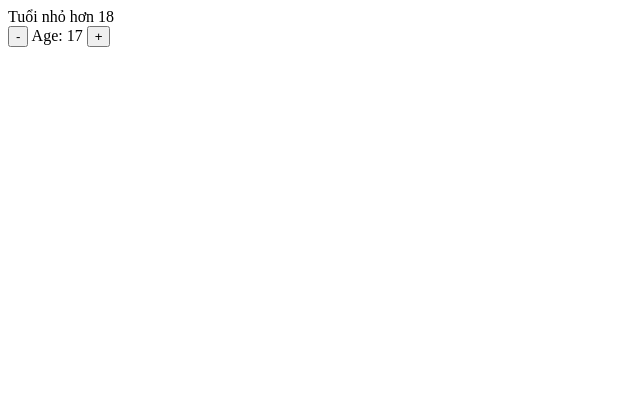
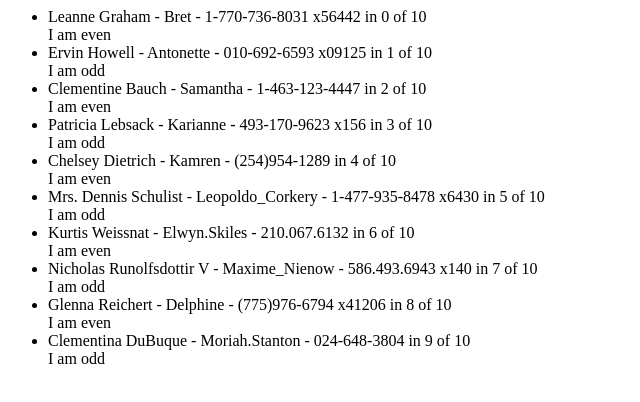
Before and after one commit to Quangzr/angular-100-days-quangzr, an Angular app: page / in a window 1280 px wide. Shown: the top 402 px of the page, without its empty margins (0-640 px from the left). Built offline with nearby package versions, Linux system fonts and the light colour scheme.

Commit message:
3 files modified, 3 added

```diff
--- a/src/app/app.component.html
+++ b/src/app/app.component.html
@@ -19,4 +19,7 @@
 <!-- <app-day3-data-event-binding></app-day3-data-event-binding> -->
 
 <!-- Day4: NgIf -->
-<app-day4-ng-if></app-day4-ng-if>
+<!-- <app-day4-ng-if></app-day4-ng-if> -->
+
+<!-- Day5: NgFor -->
+<app-day5-ng-for></app-day5-ng-for>
--- a/src/app/app.module.ts
+++ b/src/app/app.module.ts
@@ -3,16 +3,18 @@ import { BrowserModule } from '@angular/platform-browser';
 import { FormsModule } from '@angular/forms';
 
 import { AppComponent } from './app.component';
+import { Day3DataEventBindingComponent } from './day3-data-event-binding/day3-data-event-binding.component';
 import { Day4NgIfComponent } from './day4-ng-if/day4-ng-if.component';
-import { Day3DataEventBindingComponent } from './day3-data-event-binding/day3-data-event-binding.component';
+import { Day5NgForComponent } from './day5-ng-for/day5-ng-for.component';
 
 @NgModule({
   imports: [BrowserModule, FormsModule],
   // cần khai báo thêm các component vào phần declarations để có thể sử dụng
   declarations: [
     AppComponent,
+    Day3DataEventBindingComponent,
     Day4NgIfComponent,
-    Day3DataEventBindingComponent,
+    Day5NgForComponent,
   ],
   bootstrap: [AppComponent],
 })
--- a/src/app/day4-ng-if/day4-ng-if.component.html
+++ b/src/app/day4-ng-if/day4-ng-if.component.html
@@ -1,3 +1,5 @@
+<!-- Structural directives: Là directive cấu trúc, dùng để vẽ html, hiển thị data lên giao diện html, và thay đổi cấu trúc DOM bằng việc thêm bớt các phần tử trong DOM. Các structural directive thường có dấu '*' ở trước của directive. Ví dụ *ngFor, *ngIf -->
+
 <!-- Dấu * ở trước ngIf thể hiện đây là Structural Directive -->
 <div *ngIf="age >= 18; else under18">Tuổi lớn hơn 18</div>
 
@@ -5,7 +7,7 @@
 <div [hidden]="age < 18">Tuổi lớn hơn 18</div>
 
 <!-- Sự khác nhau giữa *ngIf và [hidden]:
-*ngIf sẽ init và destroy component khi thay điều kiện từ if -> else hoặc else -> if
+*ngIf sẽ init và destroy component khi thay điều kiện từ if -> else hoặc else -> if (nếu *ngIf dùng với component)
 [hidden] chỉ gắn display: none vào, ko destroy và init component mới
 -->
 
--- /dev/null
+++ b/src/app/day5-ng-for/day5-ng-for.component.html
@@ -0,0 +1,34 @@
+<!--
+  for(let user of users) {
+
+  }
+
+  - $implicit: item Implicit Context Variable (trong trường hợp dưới thì item Implicit Context Variable chính là user)
+  - index: số thứ tự của item hiện tại
+  - count: độ dài của array
+  - first: true nếu như item đó là item đầu tiên trong array
+  - last: true nếu như item đó là item cuối cùng
+  - even: true nếu như item đó là item vị trí chẵn
+  - odd: true nếu như item đó là item vị trí lẻ
+ -->
+
+<ul>
+  <li
+    *ngFor="
+      let user of users;
+      index as index;
+      count as total;
+      first as isFirst;
+      last as isLast;
+      even as isEven;
+      odd as isOdd
+    "
+  >
+    <span>
+      {{ user.name }} - {{ user.username }} - {{ user.phone }} in {{ index }} of
+      {{ total }}
+    </span>
+    <br />
+    <span> I am {{ isEven ? 'even' : 'odd' }} </span>
+  </li>
+</ul>
--- /dev/null
+++ b/src/app/day5-ng-for/day5-ng-for.component.ts
@@ -0,0 +1,245 @@
+import { Component, OnInit } from '@angular/core';
+
+@Component({
+  selector: 'app-day5-ng-for',
+  templateUrl: './day5-ng-for.component.html',
+  styleUrls: ['./day5-ng-for.component.css'],
+})
+export class Day5NgForComponent implements OnInit {
+  constructor() {}
+
+  ngOnInit() {}
+
+  users = [
+    {
+      id: 1,
+      name: 'Leanne Graham',
+      username: 'Bret',
+      email: 'Sincere@april.biz',
+      address: {
+        street: 'Kulas Light',
+        suite: 'Apt. 556',
+        city: 'Gwenborough',
+        zipcode: '92998-3874',
+        geo: {
+          lat: '-37.3159',
+          lng: '81.1496',
+        },
+      },
+      phone: '1-770-736-8031 x56442',
+      website: 'hildegard.org',
+      company: {
+        name: 'Romaguera-Crona',
+        catchPhrase: 'Multi-layered client-server neural-net',
+        bs: 'harness real-time e-markets',
+      },
+    },
+    {
+      id: 2,
+      name: 'Ervin Howell',
+      username: 'Antonette',
+      email: 'Shanna@melissa.tv',
+      address: {
+        street: 'Victor Plains',
+        suite: 'Suite 879',
+        city: 'Wisokyburgh',
+        zipcode: '90566-7771',
+        geo: {
+          lat: '-43.9509',
+          lng: '-34.4618',
+        },
+      },
+      phone: '010-692-6593 x09125',
+      website: 'anastasia.net',
+      company: {
+        name: 'Deckow-Crist',
+        catchPhrase: 'Proactive didactic contingency',
+        bs: 'synergize scalable supply-chains',
+      },
+    },
+    {
+      id: 3,
+      name: 'Clementine Bauch',
+      username: 'Samantha',
+      email: 'Nathan@yesenia.net',
+      address: {
+        street: 'Douglas Extension',
+        suite: 'Suite 847',
+        city: 'McKenziehaven',
+        zipcode: '59590-4157',
+        geo: {
+          lat: '-68.6102',
+          lng: '-47.0653',
+        },
+      },
+      phone: '1-463-123-4447',
+      website: 'ramiro.info',
+      company: {
+        name: 'Romaguera-Jacobson',
+        catchPhrase: 'Face to face bifurcated interface',
+        bs: 'e-enable strategic applications',
+      },
+    },
+    {
+      id: 4,
+      name: 'Patricia Lebsack',
+      username: 'Karianne',
+      email: 'Julianne.OConner@kory.org',
+      address: {
+        street: 'Hoeger Mall',
+        suite: 'Apt. 692',
+        city: 'South Elvis',
+        zipcode: '53919-4257',
+        geo: {
+          lat: '29.4572',
+          lng: '-164.2990',
+        },
+      },
+      phone: '493-170-9623 x156',
+      website: 'kale.biz',
+      company: {
+        name: 'Robel-Corkery',
+        catchPhrase: 'Multi-tiered zero tolerance productivity',
+        bs: 'transition cutting-edge web services',
+      },
+    },
+    {
+      id: 5,
+      name: 'Chelsey Dietrich',
+      username: 'Kamren',
+      email: 'Lucio_Hettinger@annie.ca',
+      address: {
+        street: 'Skiles Walks',
+        suite: 'Suite 351',
+        city: 'Roscoeview',
+        zipcode: '33263',
+        geo: {
+          lat: '-31.8129',
+          lng: '62.5342',
+        },
+      },
+      phone: '(254)954-1289',
+      website: 'demarco.info',
+      company: {
+        name: 'Keebler LLC',
+        catchPhrase: 'User-centric fault-tolerant solution',
+        bs: 'revolutionize end-to-end systems',
+      },
+    },
+    {
+      id: 6,
+      name: 'Mrs. Dennis Schulist',
+      username: 'Leopoldo_Corkery',
+      email: 'Karley_Dach@jasper.info',
+      address: {
+        street: 'Norberto Crossing',
+        suite: 'Apt. 950',
+        city: 'South Christy',
+        zipcode: '23505-1337',
+        geo: {
+          lat: '-71.4197',
+          lng: '71.7478',
+        },
+      },
+      phone: '1-477-935-8478 x6430',
+      website: 'ola.org',
+      company: {
+        name: 'Considine-Lockman',
+        catchPhrase: 'Synchronised bottom-line interface',
+        bs: 'e-enable innovative applications',
+      },
+    },
+    {
+      id: 7,
+      name: 'Kurtis Weissnat',
+      username: 'Elwyn.Skiles',
+      email: 'Telly.Hoeger@billy.biz',
+      address: {
+        street: 'Rex Trail',
+        suite: 'Suite 280',
+        city: 'Howemouth',
+        zipcode: '58804-1099',
+        geo: {
+          lat: '24.8918',
+          lng: '21.8984',
+        },
+      },
+      phone: '210.067.6132',
+      website: 'elvis.io',
+      company: {
+        name: 'Johns Group',
+        catchPhrase: 'Configurable multimedia task-force',
+        bs: 'generate enterprise e-tailers',
+      },
+    },
+    {
+      id: 8,
+      name: 'Nicholas Runolfsdottir V',
+      username: 'Maxime_Nienow',
+      email: 'Sherwood@rosamond.me',
+      address: {
+        street: 'Ellsworth Summit',
+        suite: 'Suite 729',
+        city: 'Aliyaview',
+        zipcode: '45169',
+        geo: {
+          lat: '-14.3990',
+          lng: '-120.7677',
+        },
+      },
+      phone: '586.493.6943 x140',
+      website: 'jacynthe.com',
+      company: {
+        name: 'Abernathy Group',
+        catchPhrase: 'Implemented secondary concept',
+        bs: 'e-enable extensible e-tailers',
+      },
+    },
+    {
+      id: 9,
+      name: 'Glenna Reichert',
+      username: 'Delphine',
+      email: 'Chaim_McDermott@dana.io',
+      address: {
+        street: 'Dayna Park',
+        suite: 'Suite 449',
+        city: 'Bartholomebury',
+        zipcode: '76495-3109',
+        geo: {
+          lat: '24.6463',
+          lng: '-168.8889',
+        },
+      },
+      phone: '(775)976-6794 x41206',
+      website: 'conrad.com',
+      company: {
+        name: 'Yost and Sons',
+        catchPhrase: 'Switchable contextually-based project',
+        bs: 'aggregate real-time technologies',
+      },
+    },
+    {
+      id: 10,
+      name: 'Clementina DuBuque',
+      username: 'Moriah.Stanton',
+      email: 'Rey.Padberg@karina.biz',
+      address: {
+        street: 'Kattie Turnpike',
+        suite: 'Suite 198',
+        city: 'Lebsackbury',
+        zipcode: '31428-2261',
+        geo: {
+          lat: '-38.2386',
+          lng: '57.2232',
+        },
+      },
+      phone: '024-648-3804',
+      website: 'ambrose.net',
+      company: {
+        name: 'Hoeger LLC',
+        catchPhrase: 'Centralized empowering task-force',
+        bs: 'target end-to-end models',
+      },
+    },
+  ];
+}
```
Also changed, not shown: src/app/day5-ng-for/day5-ng-for.component.css (added).
